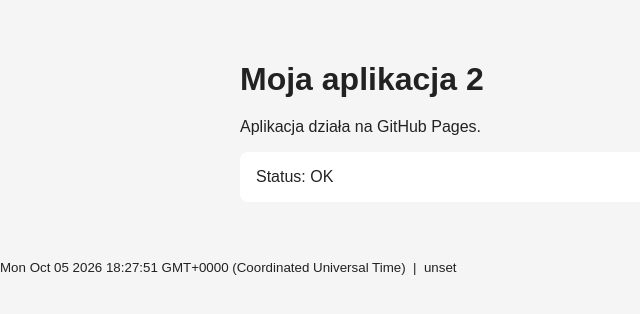
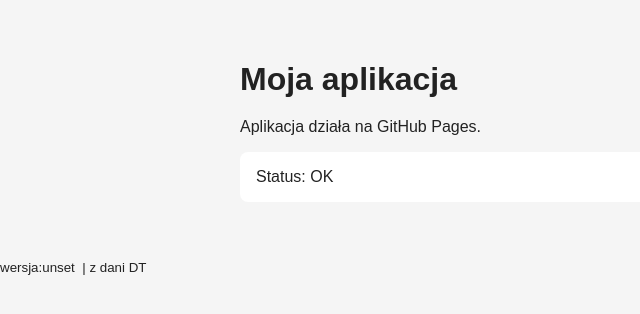
Before and after one commit to szeremhome/VV, a website built with Vite: page index.html in a window 1280 px wide. Shown: the whole page, without its empty margins (0-640 px from the left). Built offline with nearby package versions, Linux system fonts and the light colour scheme; no server answers.

Commit message:
simple test 20

```diff
--- a/index.html
+++ b/index.html
@@ -7,8 +7,8 @@
 </head>
 
 <body>
-    <div id="app"></div>
+  <div id="app"></div>
+  <script type="module" src="./src/main.ts"></script>
 </body>
-<script type="module" src="./src/main.ts"></script>
 
 </html>
--- a/package.json
+++ b/package.json
@@ -10,6 +10,8 @@
     "preview": "vite preview"
   },
   "devDependencies": {
+    "@types/node": "^26.6.4",
+    "dotenv": "^18.0.5",
     "typescript": "~6.0.2",
     "vite": "^8.3.0"
   }
--- a/src/main.ts
+++ b/src/main.ts
@@ -1,16 +1,14 @@
 import './style.css'
 
-// Data builda – tutaj czas uruchomienia, ale możesz „zamrozić” ją build-time (patrz niżej)
-const buildDt = () => import.meta.env.VITE_BUILD_DT
-  ? new Date(import.meta.env.VITE_BUILD_DT)
-  : new Date();
+console.log("AAA");
 
-// Build ID – z env Vite
-const buildId = () => import.meta.env.VITE_BUILD_ID ?? 'dev';
+const buildId = () => import.meta.env.VITE_BUILD_ID || "ID";
+const buildDt = () => import.meta.env.VITE_BUILD_DT || "DT";
 
+console.log({ Id: buildId(), Dt: buildDt() });
 document.querySelector<HTMLDivElement>("#app")!.innerHTML = `
     <main class="container">
-      <h1>Moja aplikacja 2</h1>
+      <h1>Moja aplikacja</h1>
 
       <p>
         Aplikacja działa na GitHub Pages.
@@ -22,7 +20,8 @@ document.querySelector<HTMLDivElement>("#app")!.innerHTML = `
     </main>
     <footer>
       <small>
-        <span id="build-dt">${buildDt()}</span> &nbsp;|&nbsp; <span id="build-id">${buildId()}</span>
+        <span>wersja:${buildId()}</span> &nbsp;|&nbsp;<span>z dani ${buildDt()}</span>
       </small>
     </footer>
 `
+console.log("CCC");
```
Also changed, not shown: tsconfig.json (+12 -5 lines), .github/workflows/deploy.yml, 1 other file.
